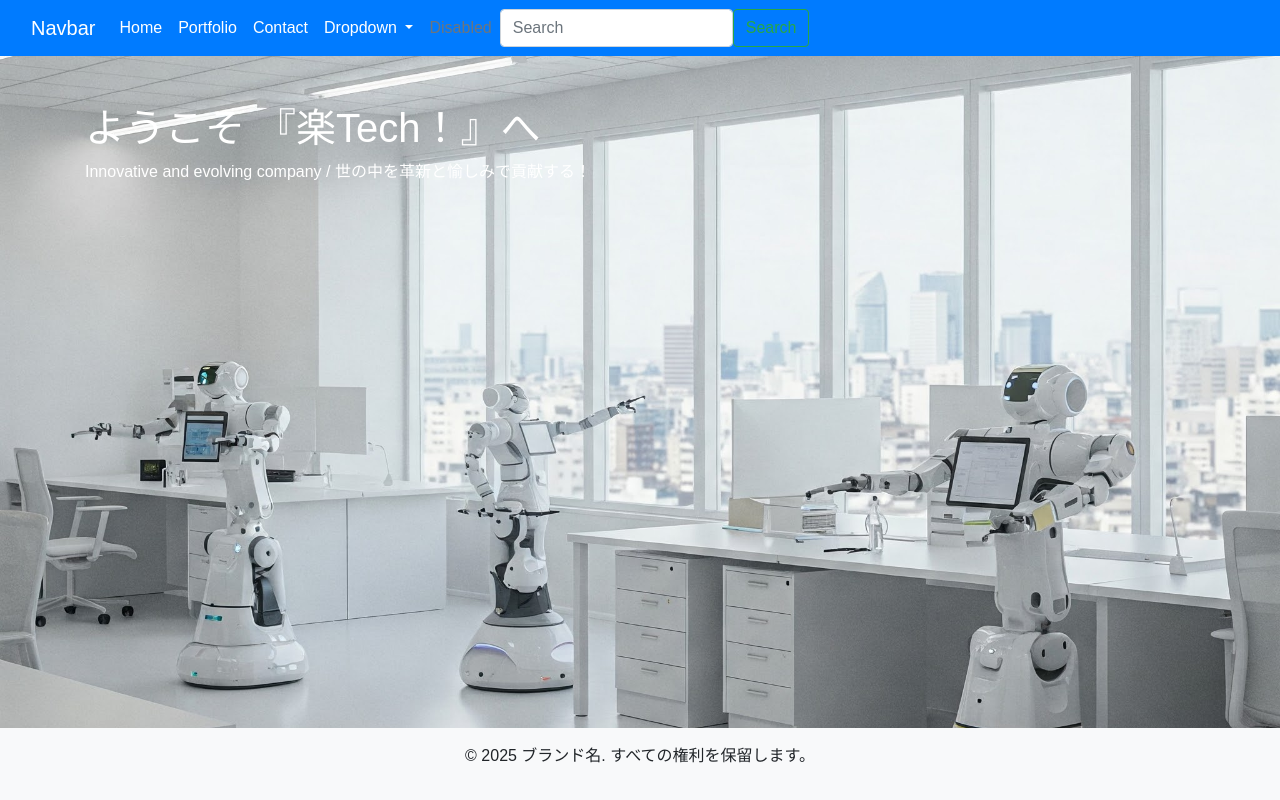
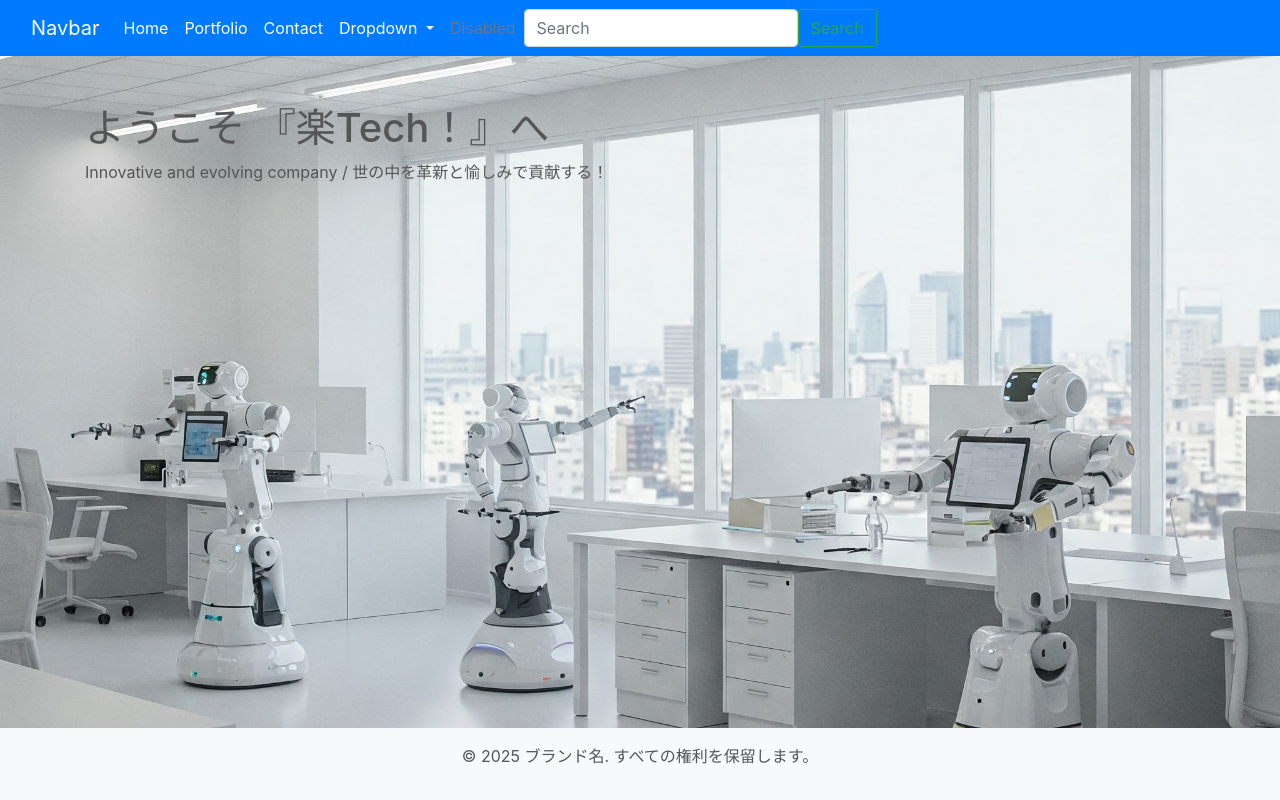
Before and after one commit to studying-program/rakutech_jp, a website: page src/index.html in a window 1280 px wide. Drawn offline with nearby package versions, Linux system fonts and the light colour scheme.

Commit message:
footer微修正微修正

```diff
--- a/src/css/styles.css
+++ b/src/css/styles.css
@@ -1,8 +1,3 @@
-body {
-    font-family: Arial, sans-serif;
-    background-color: #f8f9fa;
-}
-
 .navbar {
     background-color: #007bff;
 }
@@ -17,6 +12,11 @@ body {
 
 .container {
     margin-top: 20px;
+    color: #333; /* 文字色を変更 */
+}
+
+.content {
+    flex: 1;
 }
 
 .footer {
@@ -28,3 +28,25 @@ body {
     bottom: 0;
     width: 100%;
 }
+
+body {
+    background-image: url('../images/office.jpeg');
+    background-size: cover;
+    background-position: center;
+    display: flex;
+    flex-direction: column;
+    min-height: 100vh;
+    color: #333; /* 文字色を変更 */
+}
+
+p {
+    color: #555; /* pタグの文字色を変更 */
+}
+
+h1 {
+    color: #555; /* h1タグの文字色を変更 */
+}
+
+footer {
+    margin-top: auto;
+}
--- a/src/index.html
+++ b/src/index.html
@@ -6,22 +6,6 @@
     <title>ホームページ</title>
     <link href="https://stackpath.bootstrapcdn.com/bootstrap/4.5.2/css/bootstrap.min.css" rel="stylesheet">
     <link href="css/styles.css" rel="stylesheet">
-    <style>
-        body {
-            background-image: url('images/office.jpeg');
-            background-size: cover;
-            background-position: center;
-            display: flex;
-            flex-direction: column;
-            min-height: 100vh;
-        }
-        .content {
-            flex: 1;
-        }
-        footer {
-            background-color: rgba(255, 255, 255, 0.8);
-        }
-    </style>
 </head>
 <body>
     <nav class="navbar navbar-expand-lg bg-body-tertiary">
```
Also changed, not shown: src/contact.html (+1 -1 lines), src/portfolio.html (+2 -2 lines).
